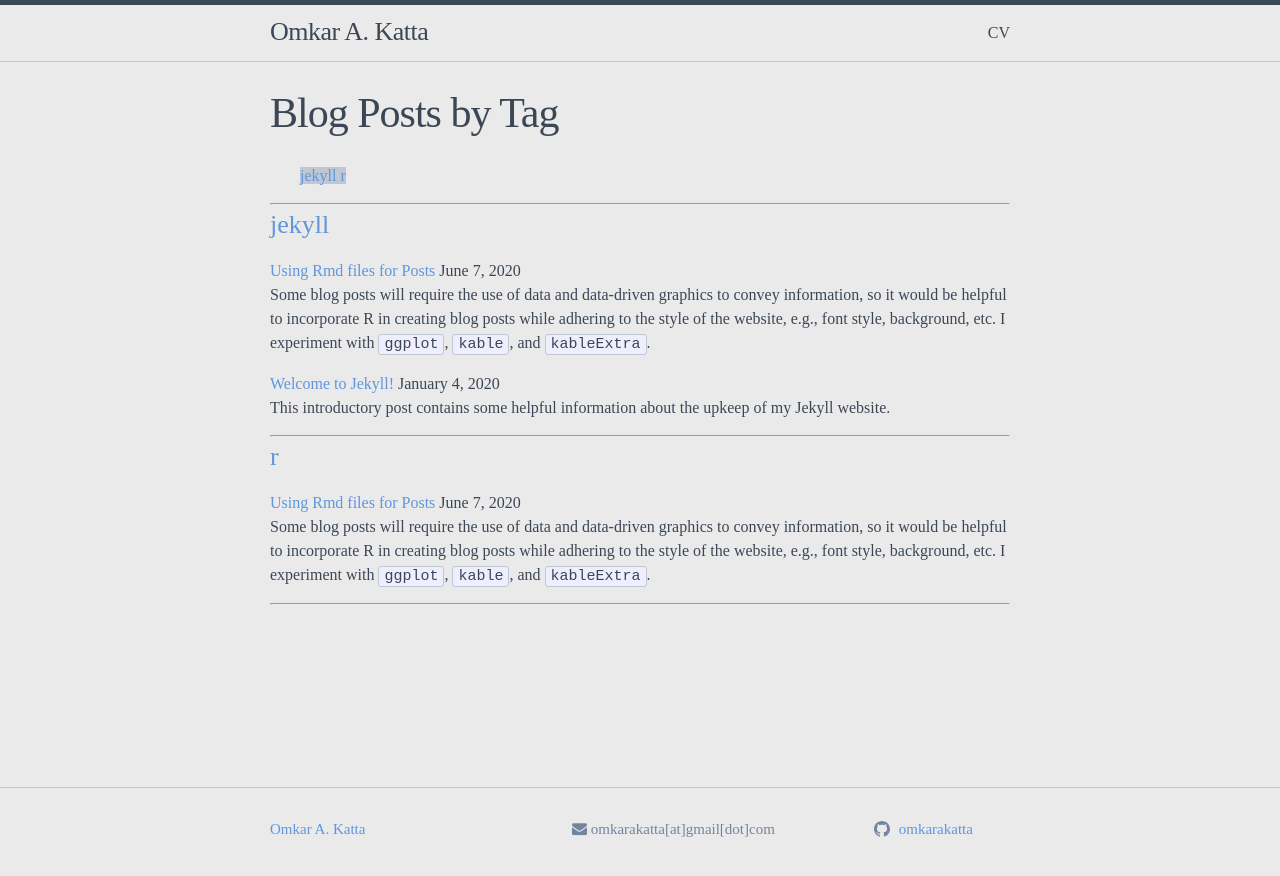
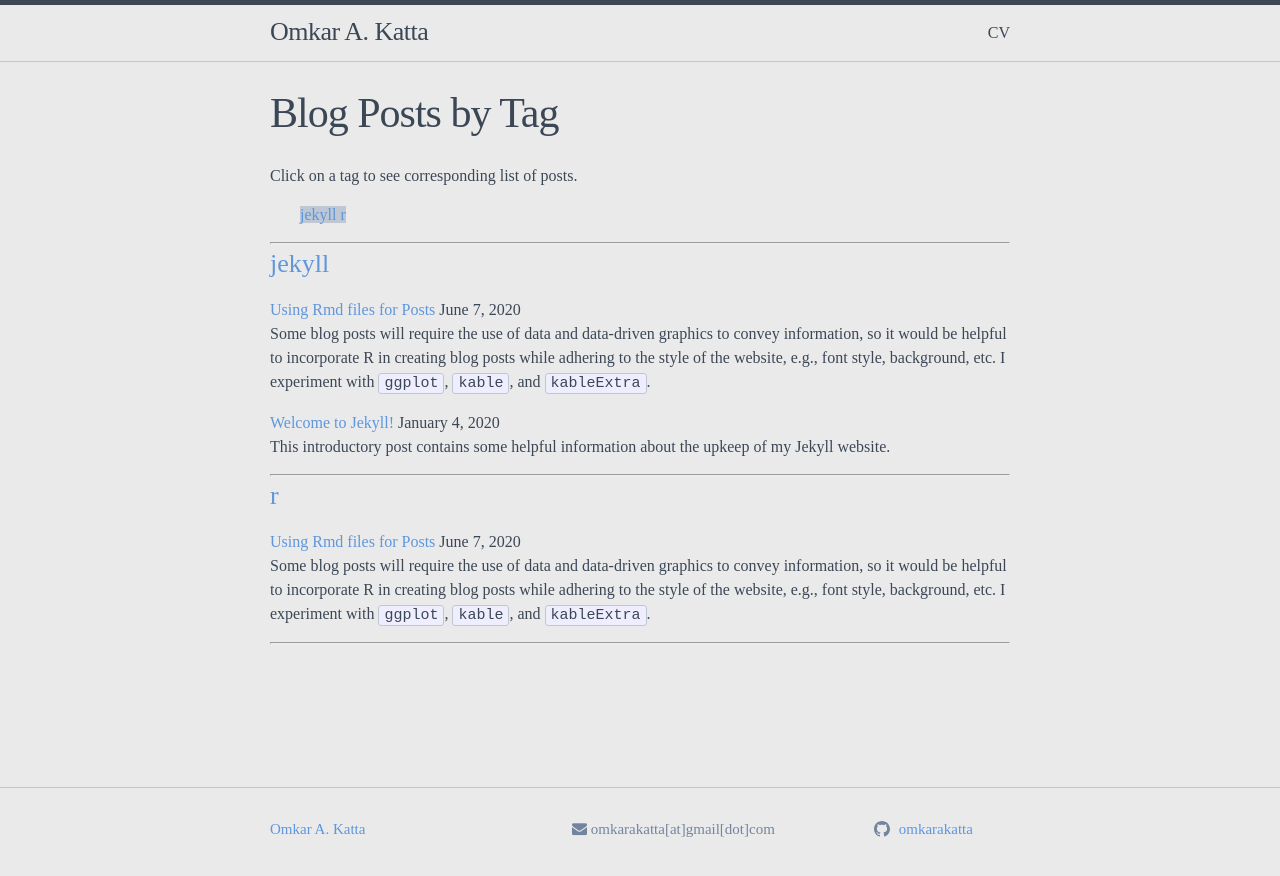
Before and after one commit to omkarakatta/omkarakatta.github.io, a Jekyll site: the page built from pages/postsbytag.md, in a window 1280 px wide. Shown: the top 876 px of the page. Built offline with Jekyll 4.4.1, drawn with Linux system fonts in a browser that asks for light colours; nearby versions of some CDN libraries.

Commit message:
introduce 0 padding

```diff
--- a/_sass/minima/_layout.scss
+++ b/_sass/minima/_layout.scss
@@ -253,4 +253,4 @@
  * Tags
  */
  #tagcloud { font-size:.9em;  }
-.tags li { display:inline; margin:0; background:$grey-color-light;}
+.tags li { display:inline; margin:0; padding: 0; background:$grey-color-light;}
--- a/pages/postsbytag.md
+++ b/pages/postsbytag.md
@@ -4,7 +4,7 @@
 ---
 
 <!-- Reference: https://raw.githubusercontent.com/jokecamp/jokecamp.com/master/tag.md -->
-<!-- Click on a tag to see corresponding list of posts. -->
+Click on a tag to see corresponding list of posts.
 
 <ul class = "tags">
 {% for tag in site.tags %}
```
